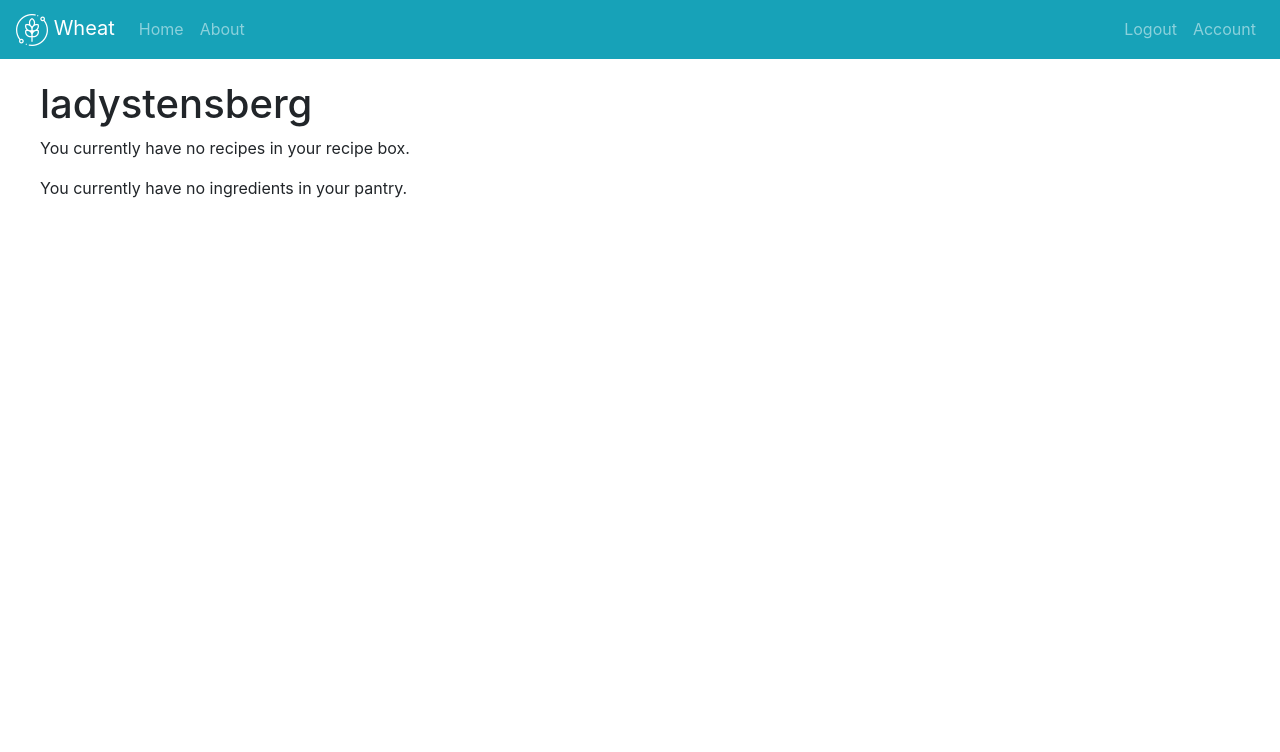
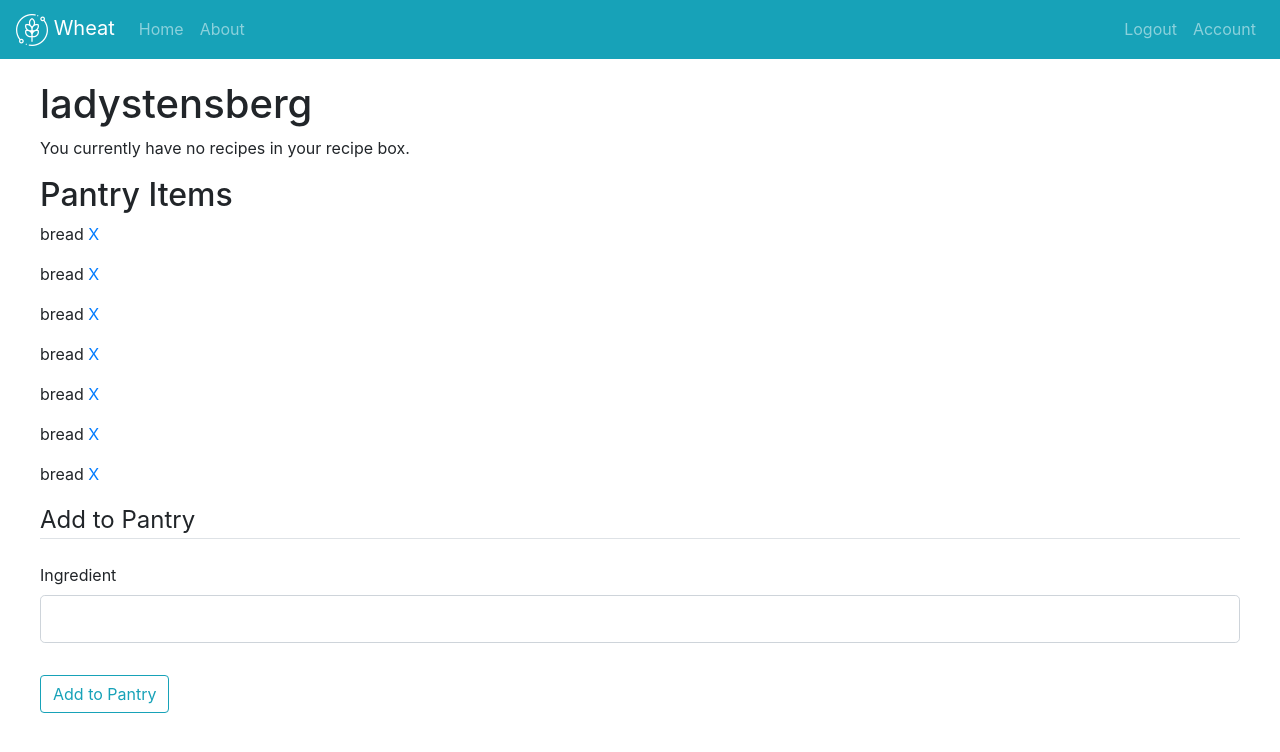
Before and after one commit to ladystensberg/wheat, a Flask app: page /account in a window 1280 px wide. Shown: the top 752 px of the page. Run offline with Flask 2, Linux system fonts and the light colour scheme; a user stored in the database is signed in; data comes from the database, SQL or seed files in the repository; some libraries are stand-ins or nearby versions.

Commit message:
user can now add ingredients to their account

```diff
--- a/wheat/forms.py
+++ b/wheat/forms.py
@@ -16,3 +16,7 @@ class LoginForm(FlaskForm):
 	password = PasswordField('Password', validators=[DataRequired()])
 	remember = BooleanField('Remember Me')
 	submit = SubmitField('Login')
+
+class AddToPantry(FlaskForm):
+	ingredient_name = StringField('Ingredient', validators=[DataRequired()])
+	submit = SubmitField('Add to Pantry')
--- a/wheat/routes.py
+++ b/wheat/routes.py
@@ -1,7 +1,7 @@
 from flask import render_template, url_for, flash, redirect, request
 from wheat import app, db, bcrypt
-from wheat.forms import RegistrationForm, LoginForm
-from wheat.models import User, Pantry, RecipeBox, Recipe, Ingredient
+from wheat.forms import RegistrationForm, LoginForm, AddToPantry
+from wheat.models import User, Recipe, Ingredient
 from flask_login import login_user, current_user, logout_user, login_required
 import requests
 
@@ -80,7 +80,7 @@ def login():
         if user and bcrypt.check_password_hash(user.password, form.password.data):
             login_user(user, remember=form.remember.data)
             next_page = request.args.get('next')
-            return redirect(next_page) if next_page else redirect(url_for('home'))
+            return redirect(next_page) if next_page else redirect(url_for('account'))
         else:
             flash('Login Unsuccessful. Please check email and password', 'danger')
     return render_template('login.html', title='Login', form=form)
@@ -91,7 +91,13 @@ def logout():
     logout_user()
     return redirect(url_for('home'))
 
-@app.route("/account")
+@app.route("/account", methods=['GET', 'POST'])
 @login_required
 def account():
-	return render_template('account.html', title='Account')
+	form = AddToPantry()
+	if form.validate_on_submit():
+		ingredient = Ingredient(ingredient_name=form.ingredient_name.data, user=current_user)
+		db.session.add(ingredient)
+		db.session.commit()
+		print(ingredient)
+	return render_template('account.html', title='Account', form=form)
--- a/wheat/templates/account.html
+++ b/wheat/templates/account.html
@@ -6,10 +6,33 @@
     {% else %}
         <p>You currently have no recipes in your recipe box.</p>
     {% endif %}
-
-    {% if current_user.pantry %}
-        <p>Ingredients would go here</p>
+    {% if current_user.pantry_items %}
+        <h2>Pantry Items</h2>
+        {% for item in current_user.pantry_items %}
+            <p>{{ item.ingredient_name }} <a href="#">X</a></p>
+        {% endfor %}
     {% else %}
         <p>You currently have no ingredients in your pantry.</p>
     {% endif %}
+    <form method="POST" action="">
+        {{ form.hidden_tag() }}
+        <fieldset class="form-group">
+            <legend class="border-bottom mb-4">Add to Pantry</legend>
+            <div class="form-group">
+                {{ form.ingredient_name.label(class="form-control-label") }}
+                {% if form.ingredient_name.errors %}
+                    {{ form.ingredient_name(class="form-control form-control-lg is-invalid") }}
+                    <div class="invalid-feedback">
+                        {% for error in form.ingredient_name.errors %}
+                            <span>{{ error }}</span>
+                        {% endfor %}
+                    </div>
+                {% else %}
+                    {{ form.ingredient_name(class="form-control form-control-lg") }}
+                {% endif %}
+            </div>
+        </fieldset>
+        <div class="form-group">
+            {{ form.submit(class="btn btn-outline-info") }}
+        </div>
 {% endblock content %}
```
Also changed, not shown: wheat/models.py (+21 -23 lines), wheat/site.db.
